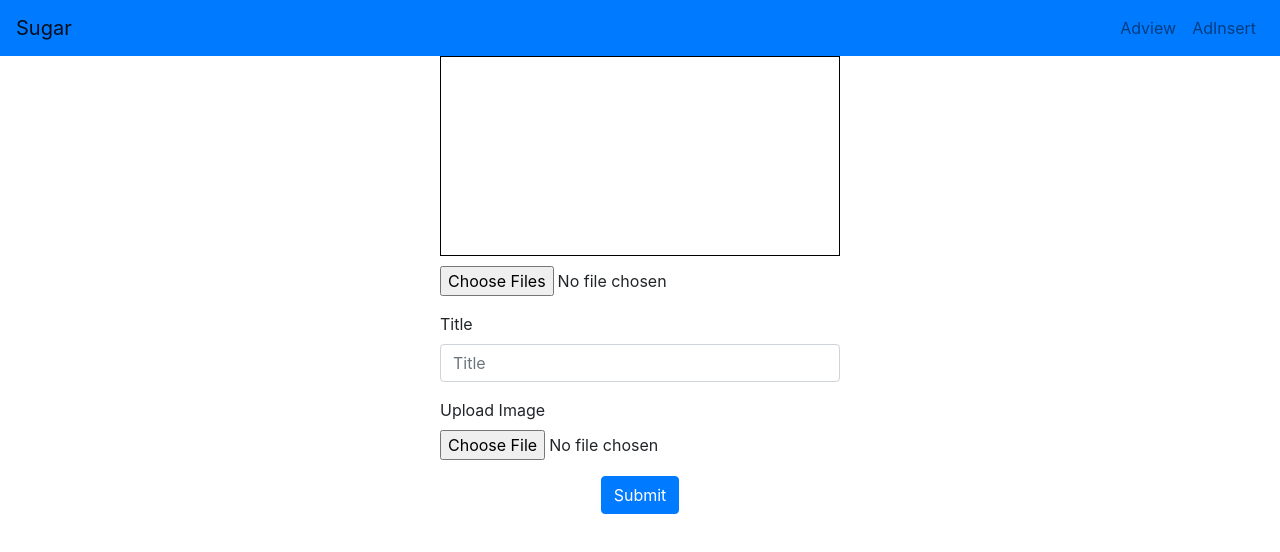
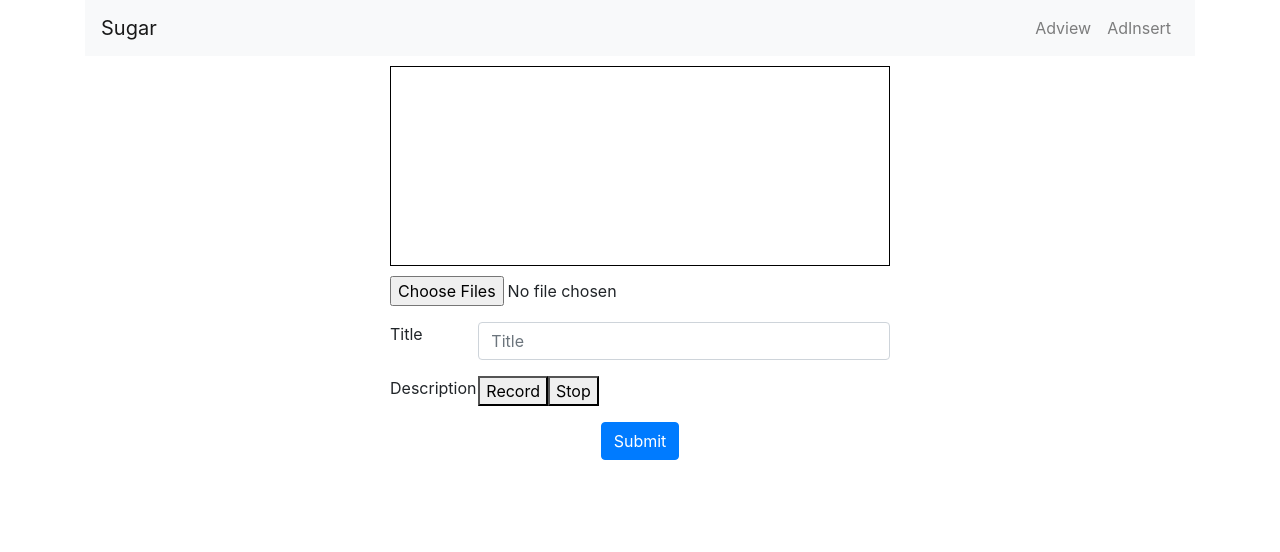
Before and after one commit to vietky/Hackathon, a React (Create React App) app: page /adinsert in a window 1280 px wide. Shown: the top 552 px of the page. Built offline with nearby package versions, Linux system fonts and the light colour scheme.

Commit message:
add recorder

```diff
--- a/src/AdInsert.js
+++ b/src/AdInsert.js
@@ -1,30 +1,30 @@
 import React, { Component } from 'react';
 import Upload from './components/Upload';
+import Recorder from './components/Recorder';
 import './App.css';
 
 class App extends Component {
   constructor() {
     super();
-    this.todoItems = [
-      "Mua bim bim",
-      "Di cho",
-      "Do xang"
-    ];
+    this.todoItems = [];
   }
 
   render() {
     return (
       <div className="container">
-        <form className="formInput">
+        <form className="form-horizontal form-input">
           <Upload />
           <div className="form-group">
-            <label htmlFor="titleInput">Title</label>
-            <input type="text" className="form-control" id="titleInput" placeholder="Title" />
+            <div className="row">
+              <div className="col-sm-2">
+                <label for="inputTitle" className="control-label">Title</label>
+              </div>
+              <div className="col-sm-10">
+                <input type="text" className="form-control" id="inputTitle" placeholder="Title" />
+              </div>
+            </div>
           </div>
-          <div className="form-group">
-            <label htmlFor="imageUploadInput">Upload Image</label>
-            <input type="file" id="imageUploadInput" />
-          </div>
+          <Recorder />
           <div className="form-group">
             <button type="submit" className="btn btn-primary center-object">Submit</button>
           </div>
--- a/src/AdListing.js
+++ b/src/AdListing.js
@@ -1,6 +1,5 @@
 import React, { Component } from 'react';
 import './App.css';
-import PlayMusic from './components/PlayMusic.js';
 import Listing from './components/Listing.js';
 import { Container, Row, Col } from 'reactstrap';
 import { InputGroup, InputGroupText, InputGroupAddon, Input } from 'reactstrap';
@@ -14,7 +13,7 @@ class App extends Component {
           <Row>
             <Col>
               <div>
-                <img className="banner" src="https://static.chotot.com.vn/storage/admin-centre/buyer_collection_y_homepage_banner/buyer_collection_y_homepage_banner_1571887346831.jpg" />
+                <img alt="" className="banner" src="https://static.chotot.com.vn/storage/admin-centre/buyer_collection_y_homepage_banner/buyer_collection_y_homepage_banner_1571887346831.jpg" />
               </div>
             </Col>
           </Row>
--- a/src/App.css
+++ b/src/App.css
@@ -21,8 +21,8 @@
   color: #09d3ac;
 } */
 
-.formInput {
-  max-width: 400px;
+.form-input {
+  max-width: 500px;
   margin: auto;
 }
 
@@ -41,7 +41,7 @@
   height: 200px;
   width: 100%;
   padding: 0 3px;
-  margin-bottom: 10px;
+  margin: 10px 0;
   border: 1px solid #000000;
 }
 
@@ -80,5 +80,5 @@ h2 {
 }
 
 .navbar{
-  background-color: #007bFF !important;
+  background-color: #bbbbbb;
 }
--- a/src/AppTemp.js
+++ b/src/AppTemp.js
@@ -15,7 +15,8 @@ import {
   NavbarBrand,
   Nav,
   NavItem,
-  NavLink} from 'reactstrap';
+  NavLink
+} from 'reactstrap';
 
 // This site has 3 pages, all of which are rendered
 // dynamically in the browser (not server rendered).
@@ -32,8 +33,8 @@ export default function BasicExample() {
   const toggle = () => setIsOpen(!isOpen);
 
   return (
+    <div className="container">
       <Router>
-      <div>
         <Navbar className="navbar" color="light" light expand="md">
           <NavbarBrand href="/">Sugar</NavbarBrand>
           <NavbarToggler onClick={toggle} />
@@ -67,7 +68,7 @@ export default function BasicExample() {
             <AdInsert />
           </Route>
         </Switch>
+      </Router>
     </div>
-    </Router>
   );
 }
--- a/src/components/Music.js
+++ b/src/components/Music.js
@@ -1,5 +1,5 @@
 import React, { Component } from 'react';
-import { Button, Progress } from "reactstrap";
+import { Button } from "reactstrap";
 
 class Music extends Component {
   state = {
--- /dev/null
+++ b/src/components/Recorder.js
@@ -0,0 +1,42 @@
+const React = require('react');
+
+class Recorder extends React.Component {
+  constructor(props) {
+    super(props)
+    this.state = {
+      files: []
+    }
+    this.handleChange = this.handleChange.bind(this)
+  }
+  async handleChange(event) {
+
+  }
+
+  async record(e) {
+    e.preventDefault();
+  }
+
+  async stop(e) {
+    e.preventDefault();
+  }
+
+  render() {
+    return (
+      <div className="form-group" >
+        <div className="row">
+          <div className="col-sm-2">
+            Description
+          </div>
+          <div className="col-sm-10">
+            <button onClick={this.record}>Record</button>
+            <button onClick={this.stop}>Stop</button>
+          </div>
+          <div className="row">
+            <audio></audio>
+          </div>
+        </div>
+      </div>
+    );
+  }
+}
+export default Recorder
--- a/src/components/Upload.js
+++ b/src/components/Upload.js
@@ -44,7 +44,6 @@ class Upload extends React.Component {
         </li>
       )
     }
-    console.log('imageList', imageList);
     return (
       <div className="form-group" >
         <div className="thumbnail-container">
@@ -57,4 +56,4 @@ class Upload extends React.Component {
     );
   }
 }
-module.exports = Upload
+export default Upload
```
Also changed, not shown: src/components/Listing.js (+6 -6 lines). Lines whose indentation alone changed are shown as unchanged.
